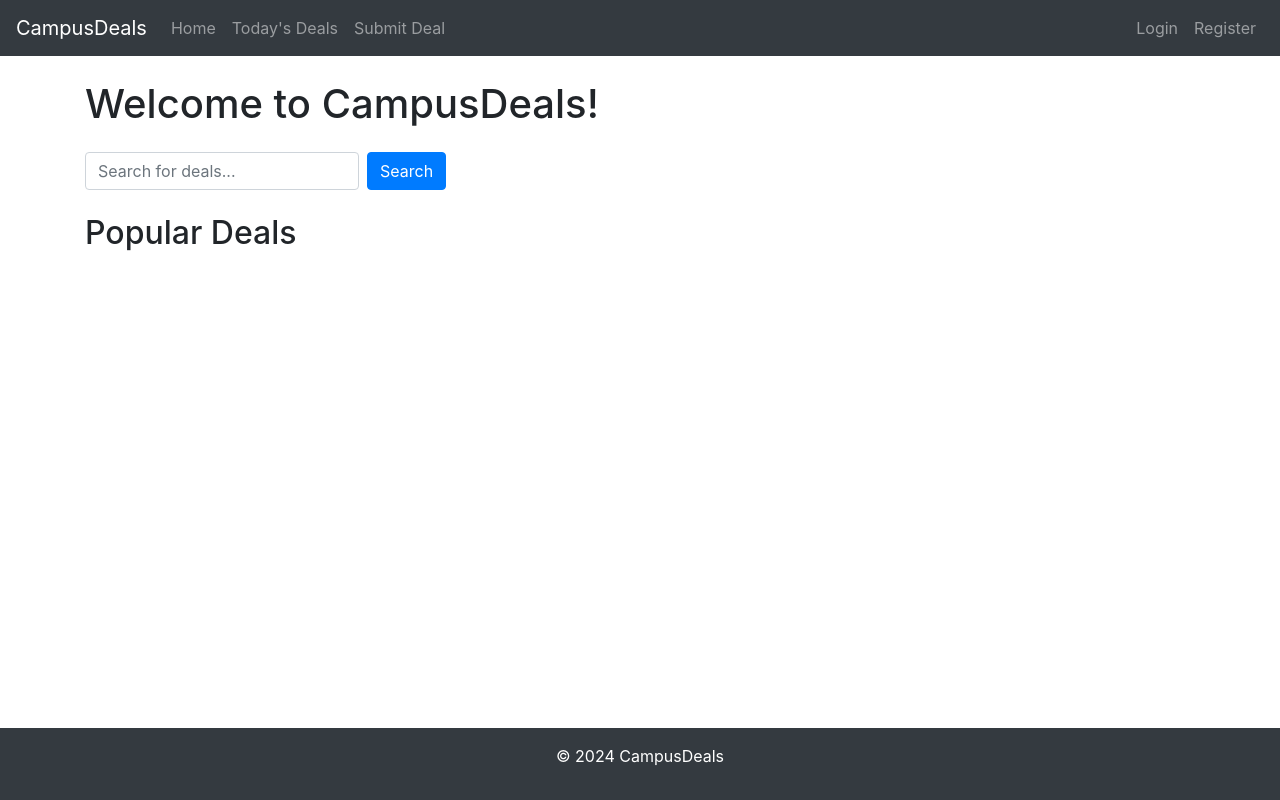
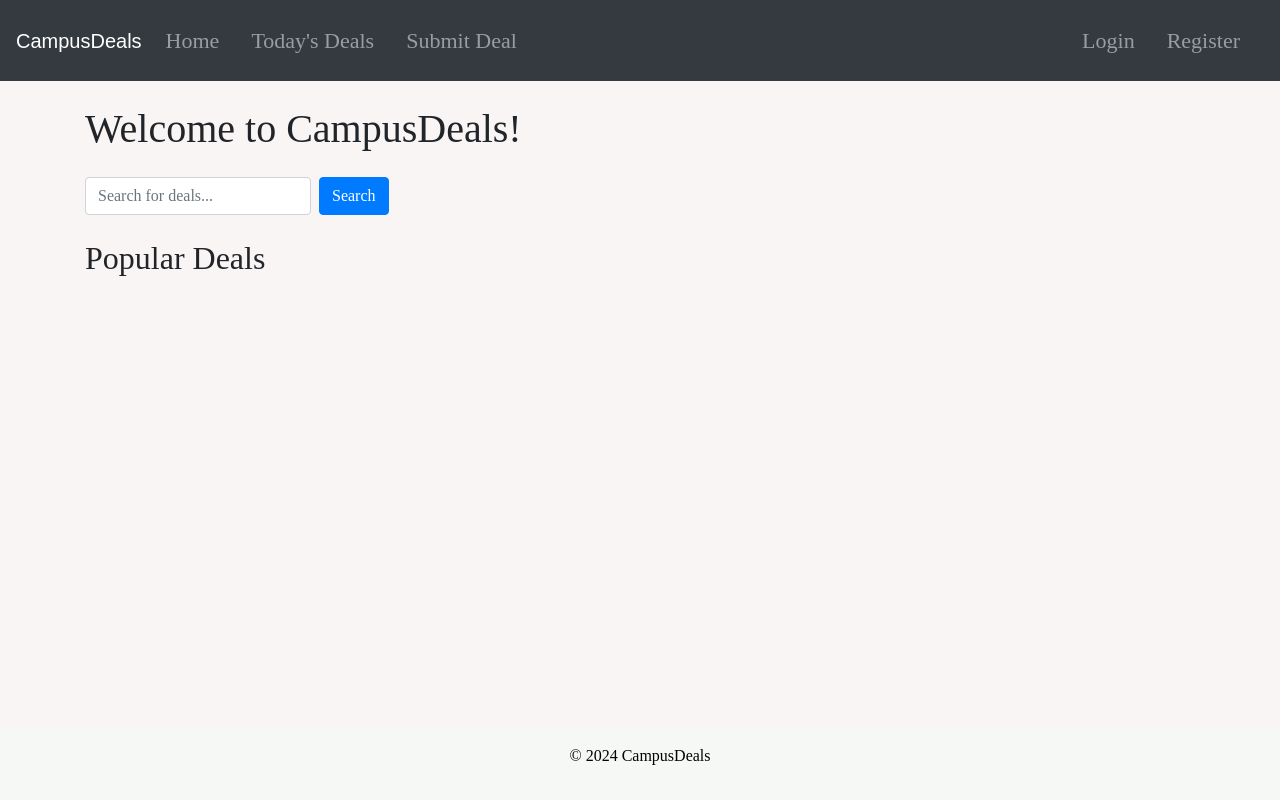
Before and after one commit to benborszcz/CampusDeals, a Flask app: page / in a window 1280 px wide. Run offline with Flask 3, Linux system fonts and the light colour scheme; data that the repository does not hold is empty; parts of the project's set-up code (start-up, migrations or seed data) failed here and were passed over; some libraries are stand-ins or nearby versions.

Commit message:
Made a dynamic navbar thay looks nicer

```diff
--- a/app/templates/base.html
+++ b/app/templates/base.html
@@ -1,4 +1,3 @@
-<!-- templates/base.html -->
 <!DOCTYPE html>
 <html lang="en">
 <head>
@@ -10,19 +9,104 @@
     <!-- Optional: Include custom CSS for additional styling -->
     <link rel="stylesheet" href="{{ url_for('static', filename='css/main.css') }}">
     <style>
+        *,
+        *::before,
+        *::after {
+            padding: 0;
+            margin: 0;
+            box-sizing: border-box;
+        }
+
         html, body {
             height: 100%;
             margin: 0;
         }
+
         body {
+            font-family: "Satoshi";
+            height: 100vh;
             display: flex;
             flex-direction: column;
+            background: rgb(249, 245, 245);
         }
+
         main {
             flex: 1 0 auto; /* The main content will expand to fill the space */
         }
+
         footer {
             flex-shrink: 0; /* The footer will not shrink */
+        }
+
+        /* Custom Navbar Styles */
+        .navbar {
+            background-color: #f6fbf6; /* Customize the background color */
+        }
+
+        .navbar-brand {
+            font-family: 'YourFont', sans-serif; /* Change the font style */
+        }
+
+        .navbar-nav .nav-link {
+            color: #fff; /* Customize the text color */
+        }
+
+        .navbar-collapse {
+            justify-content: flex-end; /* Align items to the right */
+        }
+
+        .navbar-toggler {
+            border-color: #fff; /* Customize the color of the toggler icon */
+        }
+
+        /* Custom Link Styles */
+        .navbar-nav .nav-item {
+            margin-right: 1rem;
+        }
+
+        .navbar-nav .nav-link {
+            text-decoration: none;
+            color: #fff;
+            font-size: 22px;
+            padding: 1rem 2rem;
+            position: relative;
+        }
+
+        .navbar-nav .nav-link::before,
+        .navbar-nav .nav-link::after {
+            content: "";
+            position: absolute;
+            width: 100%;
+            height: 2px;
+            background: #fff;
+            transform: scaleX(0);
+            transition: all 0.6s ease;
+        }
+
+        .navbar-nav .nav-link::before {
+            top: 0;
+            left: 0;
+            transform-origin: left;
+        }
+
+        .navbar-nav .nav-link::after {
+            bottom: 0;
+            left: 0;
+            transform-origin: right;
+        }
+
+        .navbar-nav .nav-link:hover::before,
+        .navbar-nav .nav-link:hover::after {
+            transform: scaleX(1);
+        }
+
+        /* Custom Footer Styles */
+        .footer {
+            background-color: #f6f8f6;
+            color: rgb(3, 2, 2);
+            text-align: center;
+            padding: 1rem;
+            margin-top: 4rem;
         }
     </style>
 </head>
@@ -31,16 +115,15 @@
         <!-- Bootstrap Navigation Bar -->
         <nav class="navbar navbar-expand-lg navbar-dark bg-dark">
             <a class="navbar-brand" href="{{ url_for('index') }}">CampusDeals</a>
-            <ul class="navbar-nav">
-                <!-- Add Home and Submit Deal links here -->
-                <li class="nav-item"><a class="nav-link" href="{{ url_for('index') }}">Home</a></li>
-                <li class="nav-item"><a class="nav-link" href="{{ url_for('daily_deals') }}">Today's Deals</a></li>
-                <li class="nav-item"><a class="nav-link" href="{{ url_for('submit_deal') }}">Submit Deal</a></li>
-            </ul>
             <button class="navbar-toggler" type="button" data-toggle="collapse" data-target="#navbarNav" aria-controls="navbarNav" aria-expanded="false" aria-label="Toggle navigation">
                 <span class="navbar-toggler-icon"></span>
             </button>
             <div class="collapse navbar-collapse" id="navbarNav">
+                <ul class="navbar-nav mr-auto">
+                    <li class="nav-item"><a class="nav-link" href="{{ url_for('index') }}">Home</a></li>
+                    <li class="nav-item"><a class="nav-link" href="{{ url_for('daily_deals') }}">Today's Deals</a></li>
+                    <li class="nav-item"><a class="nav-link" href="{{ url_for('submit_deal') }}">Submit Deal</a></li>
+                </ul>
                 <ul class="navbar-nav ml-auto">
                     {% if current_user.is_authenticated %}
                         <li class="nav-item">
@@ -65,7 +148,7 @@
         {% block content %}{% endblock %}
     </main>
 
-    <footer class="footer bg-dark text-white mt-4 py-3 text-center">
+    <footer class="footer">
         <p>&copy; 2024 CampusDeals</p>
     </footer>
 
@@ -75,6 +158,5 @@
     <script src="https://stackpath.bootstrapcdn.com/bootstrap/4.5.2/js/bootstrap.min.js"></script>
     <!-- Optional: Include custom JS for additional interactivity -->
     <script src="{{ url_for('static', filename='js/main.js') }}"></script>
-
 </body>
 </html>
```
